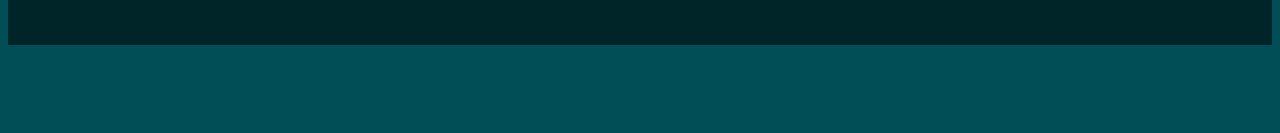
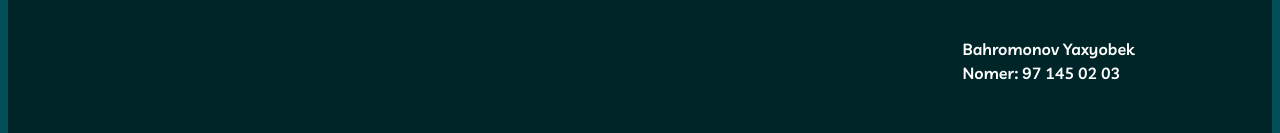
Before and after one commit to Bahromjonov/maytem_2, a plain HTML site: page index.html in a window 1280 px wide. Shown: the part 5271-5404 px from the top of the page. Before the commit the page ends 5316 px from the top, so only its background shows below. Drawn offline with Linux system fonts and the light colour scheme.

Commit message:
add chalasi

```diff
--- a/css/style.css
+++ b/css/style.css
@@ -44,7 +44,6 @@ body {
     margin-left: auto;
     margin-right: auto;
 }
-
 main {
     flex-grow: 1;
 }
@@ -614,3 +613,19 @@ margin: 0;
 .the-verge:not(:last-child) {
     margin-right: 60px;
 }
+.ism-nomer {
+    margin-top: 40px;
+}
+.isim {
+    margin: 0;
+}
+.nomer {
+text-decoration: none;
+color: var(--White);
+}
+.nomer-span {
+    color: var(--White);
+}
+.nomer:hover {
+    opacity: 0.6;
+}
--- a/index.html
+++ b/index.html
@@ -25,7 +25,7 @@
                     <h2 class="home">home</h2>
                 </a>
                 <!-- about -->
-                <a href="#" class="header__about">
+                <a href="#about" class="header__about">
                     <h2 class="about">about</h2>
                 </a>
             </div>
@@ -264,7 +264,7 @@
     <!-- About hero -->
     <section class="container hero__ikki">
         <div class="hero-about">
-            <h2 class="hero-h2">About</h2>
+            <h2 id="about" class="hero-h2">About</h2>
         </div>
         <div class="hero-about-text">
             <hr class="hero-hr">
@@ -273,7 +273,7 @@
         <img src="./img/green.svg" alt="" aria-hidden="true" class="hero-img-ikki-red">
     </section>
 </header>
-<!-- Main -->
+<!-- Main About -->
 <main class="main">
 
     <div class="main__about-color">
@@ -381,7 +381,7 @@
     </div>
 </main>
 <!-- About footer -->
-    <!-- Footer -->
+<!-- Footer about -->
 <footer class="footer">
     <div class="container footer__list">
         <div class="footer__list-img-home">
@@ -392,7 +392,7 @@
                 <!-- footer home -->
                 <div class="footer__home">
                     <a href="#" class="footer__list-home">home </a>
-                        <a href="#" class="footer__list-about">about</a>
+                    <a href="#about" class="footer__list-about">about</a>
                 </div>
             </div>
             <!-- Footer lane -->
@@ -428,6 +428,10 @@
     </li>
 </ul>
 <p class="footer__tugash">Copyright 2020. All Rights Reserved</p>
+<div class="ism-nomer">
+    <p class="isim">Bahromonov Yaxyobek</p>
+    <a href="tel:+998971450203" class="nomer">Nomer: <span class="nomer-span">97 145 02 03</span> </a>
+</div>
 </div>
 </div>
 </footer>
```
Lines whose indentation alone changed are shown as unchanged.
